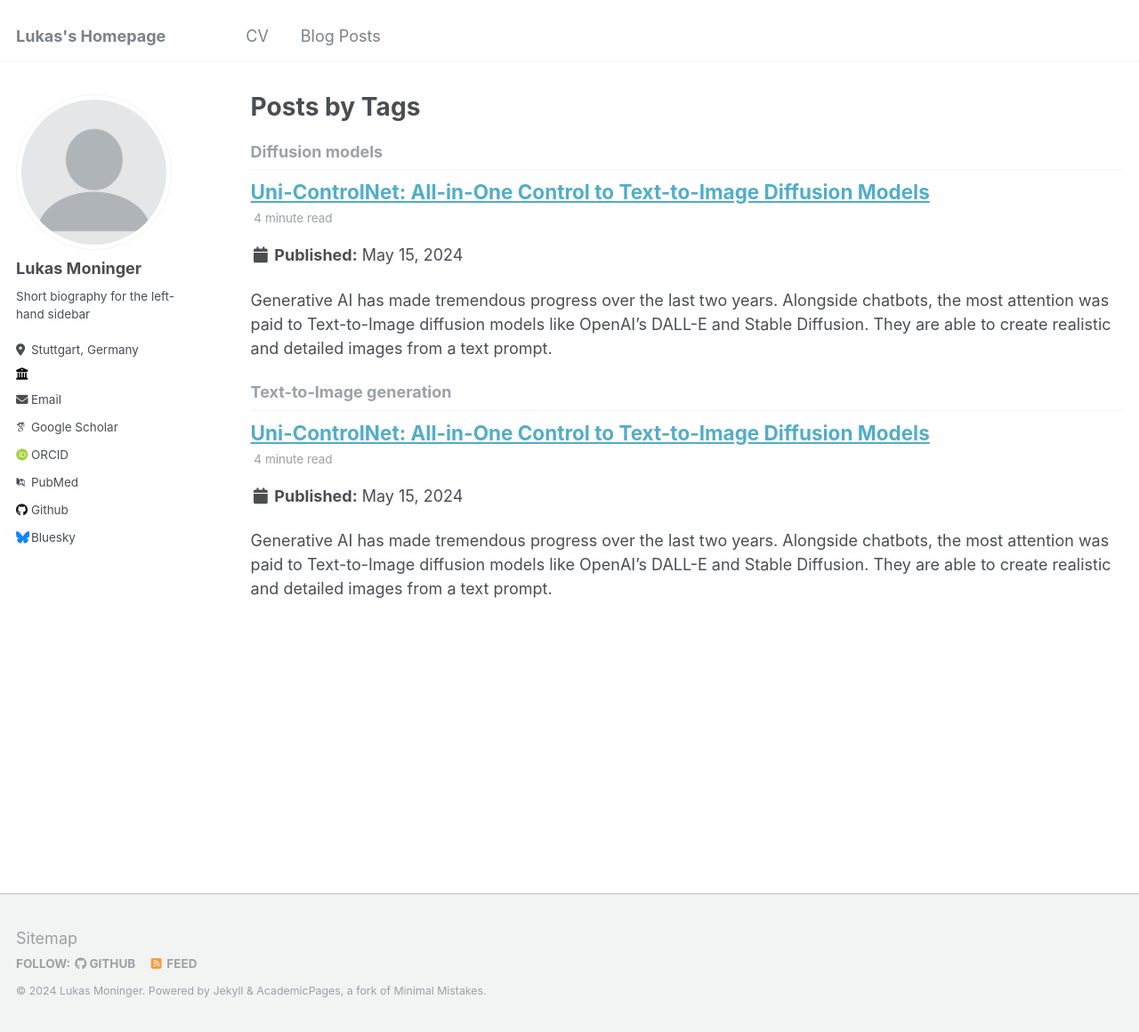
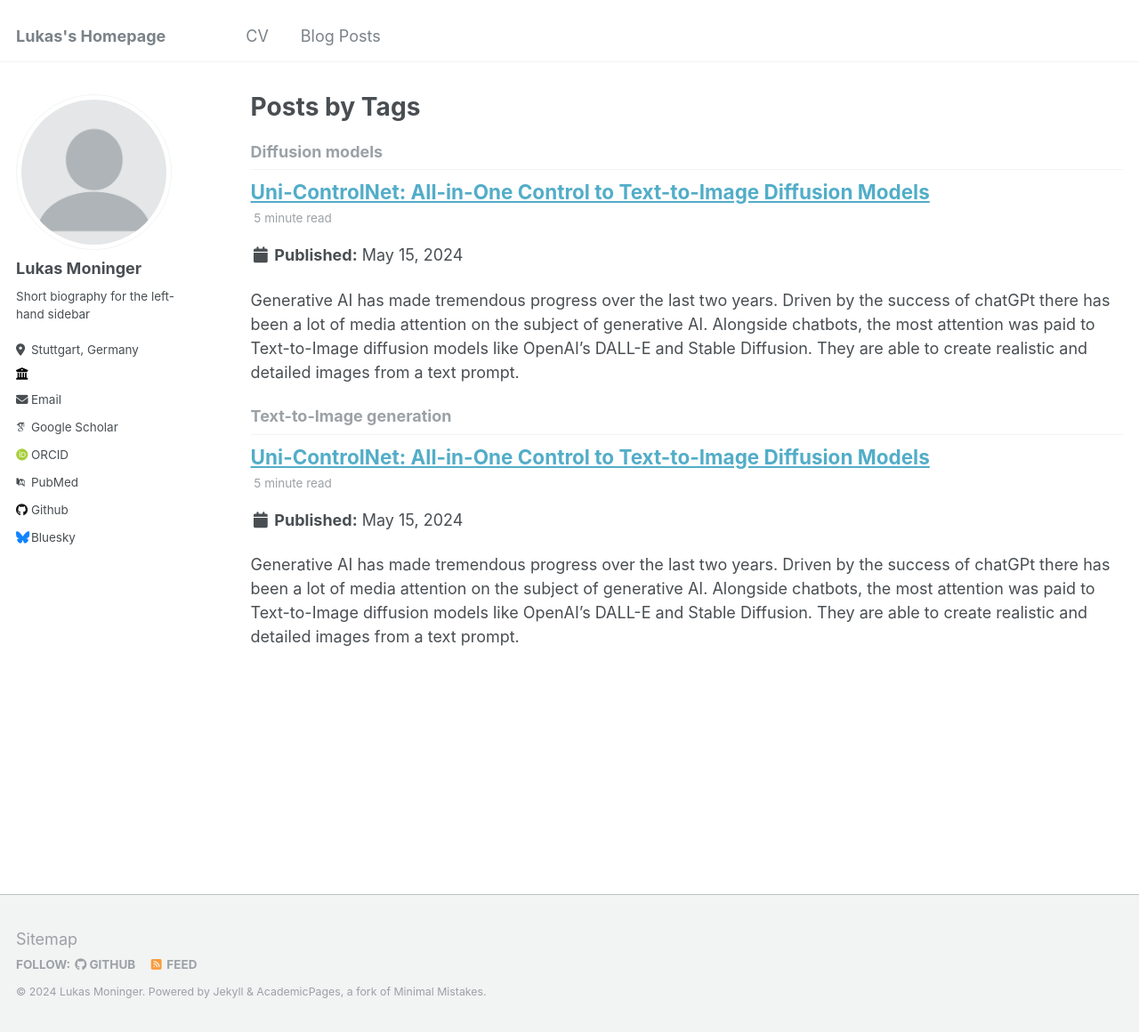
Before and after one commit to LukasMoninger/LukasMoninger.github.io, a Jekyll site: the page built from _pages/tag-archive.html, in a window 1280 px wide and 1160 px high. Shown: the whole window at 89% size. Built offline with Jekyll 4.4.1, drawn with Linux system fonts in a browser that asks for light colours; some web fonts are replaced; part of the change alters nothing that is shown.

Commit message:
added more text and changed the position of some images

```diff
--- a/_posts/2012-08-14-blog-post-1.md
+++ b/_posts/2012-08-14-blog-post-1.md
@@ -8,6 +8,7 @@ tags:
 ---
 
 Generative AI has made tremendous progress over the last two years.
+Driven by the success of chatGPt there has been a lot of media attention on the subject of generative AI.
 Alongside chatbots, the most attention was paid to Text-to-Image diffusion models like OpenAI's DALL-E and Stable Diffusion.
 They are able to create realistic and detailed images from a text prompt.
 
@@ -21,16 +22,17 @@ We find that even with a very detailed description it is difficult to directly i
 Furthermore the models face challenges in understanding complex text prompts.
 The above mentioned reasons show that there is a need for more control beyond text descriptions, which is the reason why Uni-ControlNet was introduced.
 
-![Wallpaper of a lamborghini](/images/lamborghini_wallpaper.jpg){: .align-center width="400px"}
+![Wallpaper of a lamborghini](/images/lamborghini_wallpaper.jpg){: .align-center width="450px"}
 
 ![Image of LaFerrari 1](/images/laferrari_image_1.jpeg){: .align-left width="200px"}
 <figcaption>Create an image of a red LaFerrari driving towards the camera</figcaption>
-*Create an image of a red LaFerrari driving towards the camera*
+
 ![Image of LaFerrari 2](/images/laferrari_image_2.jpeg){: width="200px"}
-*A red LaFerrari driving towards the camera. The car is driving on a racetrack and is taking a left turn.*
+<figcaption>A red LaFerrari driving towards the camera. The car is driving on a racetrack and is taking a left turn.</figcaption>
+
 ![Image of LaFerrari 3](/images/laferrari_image_3.jpeg){: width="200px"}
-*Create an image of a red LaFerrari driving towards the camera. The car is driving on a racetrack and is in a left turn.
-In the background, you can see two modern-looking buildings and stacked tires that are painted red and white.*
+<figcaption>Create an image of a red LaFerrari driving towards the camera. The car is driving on a racetrack and is in a left turn.
+In the background, you can see two modern-looking buildings and stacked tires that are painted red and white.</figcaption>
 
 
 What is Uni-ControlNet?
@@ -48,57 +50,69 @@ What are diffusion models and how do they work?
 
 Diffusion models are a very recent development in the field of generative AI.
 They were first proposed in 2015, but found broudt adaption only in the last two years.
-they are used in cutting edge Text-to-Image models like DALL-E and Stable Diffusion.
+They are used in cutting edge Text-to-Image models like DALL-E and Stable Diffusion.
 Diffusion models are inspired by thermodynamics.
 
 ![Number of papers diffusion](/images/number_of_papers_diffusion.png){: .align-center width="500px"}
 
-Systematically and slowly destroy structure in training data
-Learn a process that recovers structure in data
-Generate images by passing random noise through recovering process
+Diffusion models work, by first systematically and slowly destroying structure in the training data.
+Since we are talking about image generation, the training data is a collection of images.
+We can destroy structure in these images by applying a low-level noise.
+This process is called Forward Diffusion.
+Then we try to train a model that can reverse the process and recovers structure in data.
+We call this the Reverse Diffusion Process.
+At inference time we can generate images by passing random noise through recovering process
+and using the text prompt to create a new image.
 
 ![Diffusion overview](/images/diffusion_overview.png){: .align-center width="500px"}
 
 Forward Diffusion Process
 ------
 
-Multiple steps of adding Gaussian noise to input image
-Scale of noise varies at each step
-The training data is progressively destroyed
+The Forward Diffusion process consists of multiple steps of adding Gaussian noise to the input image.
+The scale of noise varies at each step.
+by applying noise the training data is progressively destroyed.
+At the end of this process only static noise remains.
 
 ![Forward diffusion process](/images/forward_diffusion_process.png){: .align-center width="500px"}
 
 Reverse Diffusion Process
 ------
 
-Train a model to predict the noise in a given image
-Subtract the noise from the image
-Reverse the diffusion process in multiple steps
+The goal of the Reverse Diffusion Process is, to train a model to predict the noise in a given image.
+We can then subtract the noise from the image to recover more of the original image.
+We repeat this process multiple steps until we have completly reversed the diffusion process.
+Now we have a model that can recover images from randm noise.
 
-![Reverse diffusion process](/images/reverse_diffusion_process.png){: .align-left width="500px"}
+![Reverse diffusion process](/images/reverse_diffusion_process.png){: .align-center width="500px"}
 
 Diffusion Inference
 ------
 
-Start with random white noise
-Gradually try to reconstruct image by removing noise
-Use text embeddings from user prompt
+To create a new image, we start with random white noise.
+We then gradually try to reconstruct a image by removing noise using the Reverse Diffusion Process.
+Use text embeddings from user prompt.
 
-![Diffusion inference](/images/diffusion_inference.png){: .align-left width="500px"}
+![Diffusion inference](/images/diffusion_inference.png){: .align-center width="500px"}
 
 
 How does Uni-ControlNet work?
 ======
 
-Uni-ControlNet adds two adapters to the image generation process.
+Uni-Controlnet doesn't change the base diffusion process.
+It adds two adapters to the image generation process.
+One adapter is used for global control and the other is used for local control.
+the global control adapter takes the text prompt and the global conditions and produces an extendet promt.
+This extendet prompt is used in the further image generation.
+Let's take a closer look at how the adapters work.
 
-![Framework Uni-ControlNet](/images/framework_uni-controlnet.png){: .align-left width="500px"}
+![Framework Uni-ControlNet](/images/framework_uni-controlnet.png){: .align-center width="500px"}
 
 Global Control Adapter
 ------
 
-Global control is realized with a reference image
-Provides a more nuanced understanding of the semantic content
+Global control is realized with a reference image.
+Provides a more nuanced understanding of the semantic content.
 
 ![Global control example](/images/global_control_example.png){: .align-center width="500px"}
 
@@ -111,7 +125,7 @@ Result is extended prompt
 
 ![Global control adapter](/images/global_control_adapter.png){: .align-center width="500px"}
 
-![Weight of global condition](/images/weight_of_global_condition.png){: .align-left width="500px"}
+![Weight of global condition](/images/weight_of_global_condition.png){: .align-center width="500px"}
 
 Local Control Adapter
 ------
@@ -136,8 +150,13 @@ Multiple local and one global condition can be combined
 
 ![Composition of conditions](/images/composition_of_conditions.png){: .align-center width="700px"}
 
+
 Comparison with related work
 ======
+
+In the following Uni-NetControl is compared to other state-of-the-art control frameworks for Text-to-Image generation.
+These are ControlNet, GLIGEN and T2I-Adapters.
+For the given text prompt and local conditions the frameworks product different results.
 
 ![Comparison of quality](/images/comparison_quality.png){: .align-center width="700px"}
 
@@ -146,9 +165,10 @@ Compare using SSIM (Structural Similarity)
 
 ![Comparison of quality table](/images/comparison_quality_table.png){: .align-center width="700px"}
 
-Composer requirestraining the model from scratch
-ControlNet, GLIGENandT2I-Adapter need one independent adapter for each condition
-Composability of different conditions not possible with GLIGEN
+To further compare the different frameworks, lets take a look at the cost and model size.
+Composer requires training the model from scratch.
+ControlNet, GLIGENandT2I-Adapter need one independent adapter for each condition.
+Composability of different conditions not possible with GLIGEN.
 
 ![Comparison of cost table](/images/comparison_cost_table.png){: .align-center width="700px"}
 
@@ -156,7 +176,7 @@ Composability of different conditions not possible with GLIGEN
 Conclusion
 ======
 
-Uni-ControlNet enables integration of local and global controls
-Simultaneousutilizationofmultipleconditionsispossible
-Surpasses ControlNet, GLIGEN and T2I-Adapter in controllability and quality
-Uni-ControlNet only requires fine-tuning of two adapters
+Uni-ControlNet enables integration of local and global controls.
+Simultaneousutilizationofmultipleconditionsispossible.
+Surpasses ControlNet, GLIGEN and T2I-Adapter in controllability and quality.
+Uni-ControlNet only requires fine-tuning of two adapters.
```
